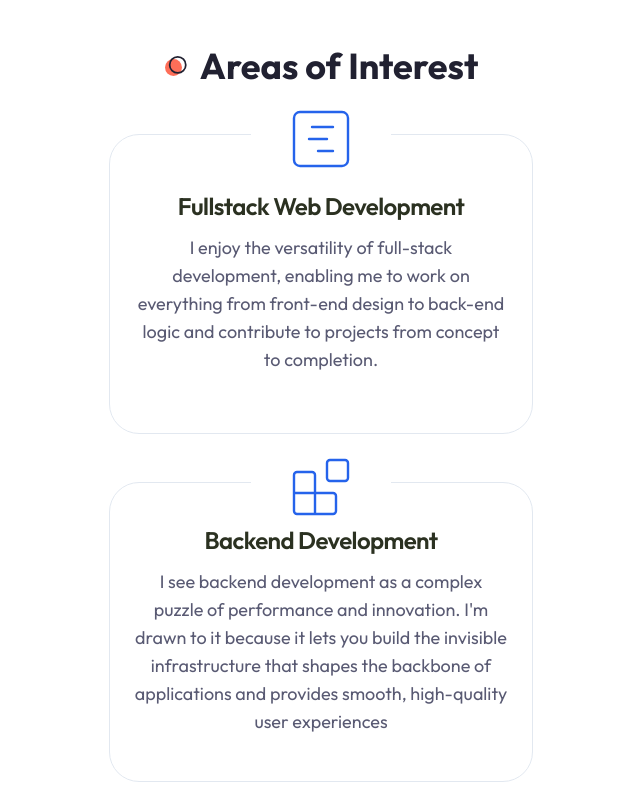
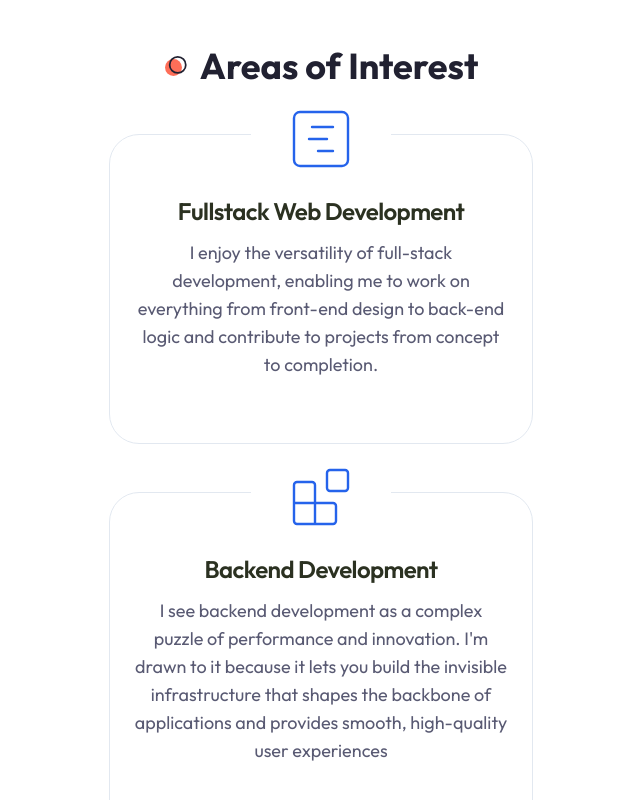
Before and after one commit to Ell-91/charrell-sherman-portfolio, a Next.js app: page / in a window 1280 px wide. Shown: the part 2180-2980 px from the top of the page, without its empty margins (319-959 px from the left). Built offline with nearby package versions, Linux system fonts and the light colour scheme.

Commit message:
Page layout/size

```diff
--- a/components/Services.jsx
+++ b/components/Services.jsx
@@ -38,6 +38,7 @@ const serviceData = [
 
 const Services = () => {
   return (
+    // mb-12 xl:mb-36 pb-12 xl:pb-24
     <section className="mb-12 xl:mb-36">
       <div className="container mx-auto">
         <h2 className="section-title mb-12 xl:mb-24 text-center mx-auto">
@@ -49,7 +50,8 @@ const Services = () => {
             const IconComponent = iconMap[item.icon]; // Use the icon name to get the corresponding component
             return (
               <Card
-                className="w-full max-w-[424px] h-[300px] flex flex-col pt-16 pb-10 justify-center items-center relative"
+                // "w-full max-w-[424px] h-[300px] flex flex-col pt-16 pb-10 justify-center items-center relative"
+                className="w-full max-w-[424px] min-h-[300px] flex flex-col pt-16 pb-10 justify-center items-center relative"
                 key={index}
               >
                 <CardHeader className="text-primary absolute -top-[60px]">
```
